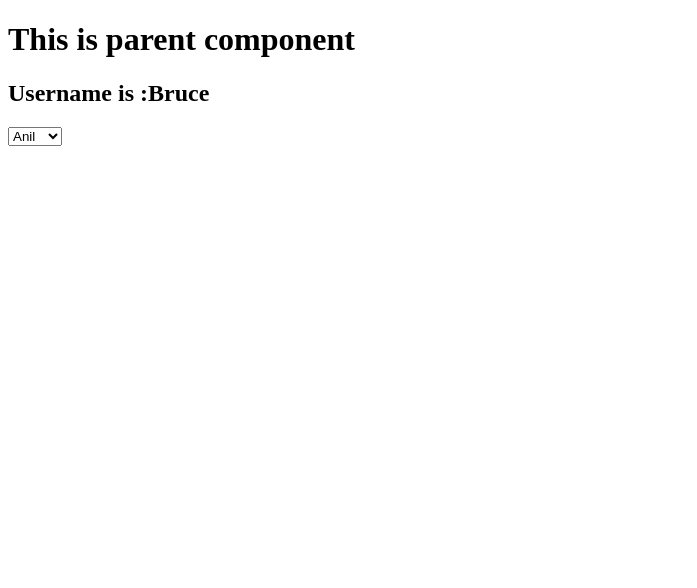
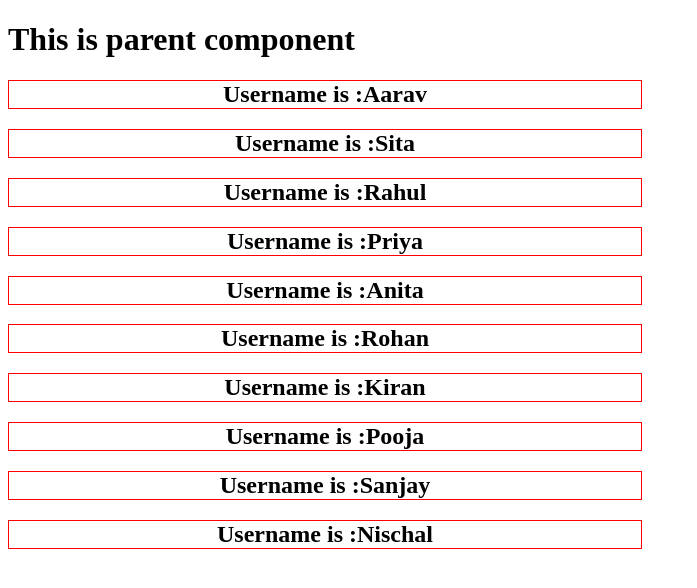
Before and after one commit to leonischu/Angular, an Angular app: page / in a window 1280 px wide. Shown: the top 588 px of the page, without its empty margins (0-697 px from the left). Built offline with nearby package versions, Linux system fonts and the light colour scheme.

Commit message:
Reuse Components with Pass Data to Child Components

```diff
--- a/src/app/app.html
+++ b/src/app/app.html
@@ -1,12 +1,9 @@
 
 <h1>This is parent component</h1>
 
-<app-user [user] = "userName"></app-user>
-<select #selectedUser (change)="onUserChange(selectedUser.value)">
-<option value="Anil">Anil</option>
-<option value="Sam">Sam</option>
-<option value="Peter">Peter</option>
-<option value="Tony">Tony</option>
-
-
-</select>
+@for(user of users; track user){
+    <div>
+        <!-- {{user}} -->
+         <app-user [user]="user"></app-user>
+    </div>
+}
--- a/src/app/app.ts
+++ b/src/app/app.ts
@@ -14,10 +14,17 @@ import { User } from './user/user';
 })
 export class App {
 
-userName = "Bruce"
-onUserChange(user:string){
-  this.userName = user;
-}
-
+users =  [
+  "Aarav",
+  "Sita",
+  "Rahul",
+  "Priya",
+  "Anita",
+  "Rohan",
+  "Kiran",
+  "Pooja",
+  "Sanjay",
+  "Nischal"
+];
 
 }
--- a/src/app/user/user.css
+++ b/src/app/user/user.css
@@ -0,0 +1,12 @@
+h2{
+    border: 1px solid red;
+    width: 50%;
+    display: flex;
+    justify-content: space-around;
+}
+
+h2 span {
+    background-color: slategray;
+    display: inline-block;
+    padding: 5px;
+}
```
